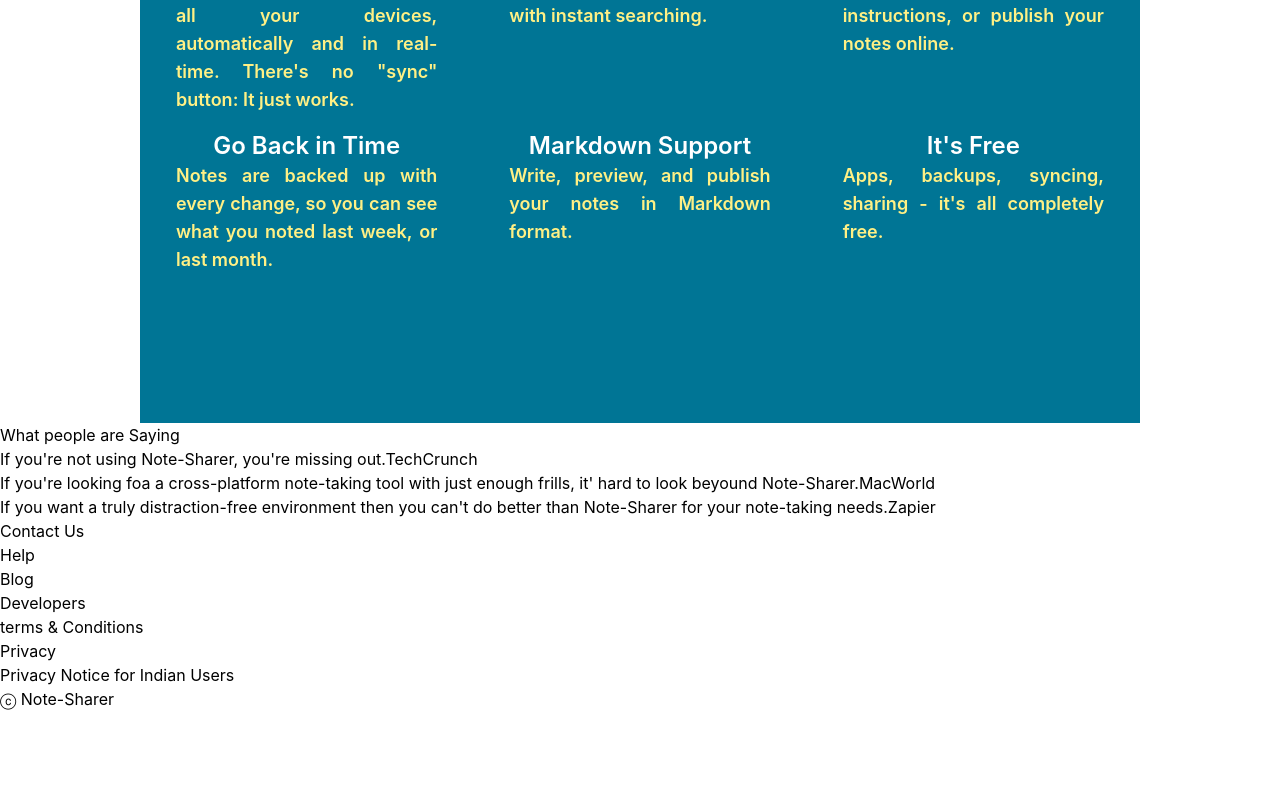
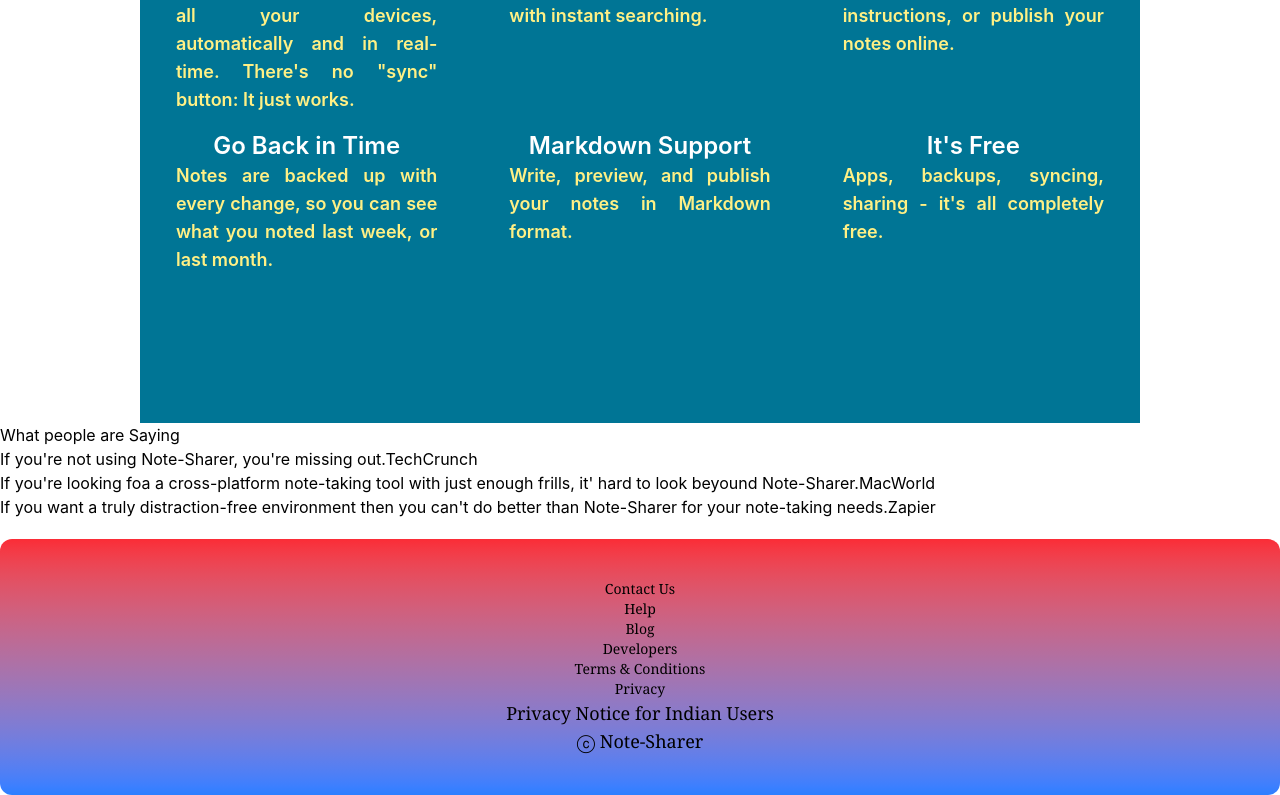
Before and after one commit to yashukaSan/Note-sharing-app, a React (Vite) app in the folder client/: page / in a window 1280 px wide. Shown: the part 1577-2372 px from the top of the page. Before the commit the page ends 2288 px from the top, so only its background shows below. Built offline with nearby package versions, Linux system fonts and the light colour scheme.

Commit message:
Refactor Footer component with dynamic links and styling
Refactored Footer component to use a links array for rendering. Updated footer styling with dark theme and added a privacy notice link.

```diff
--- a/client/components/Footer.tsx
+++ b/client/components/Footer.tsx
@@ -1,27 +1,52 @@
 import { Link } from 'react-router';
 
 export default function Footer(){
+  type Links ={
+    linkTo: string,
+    name: string
+  }
+  const links: Links[] = [
+    {
+      linkTo: "#contac-us",
+      name: "Contact Us"
+    },
+    {
+      linkTo: "#help",
+      name: "Help"
+    },
+    {
+      linkTo: "/blog",
+      name: "Blog"
+    },
+    {
+      linkTo: "/devs",
+      name: "Developers"
+    },
+    {
+      linkTo: "/tnc",
+      name: "Terms & Conditions"
+    },
+    {
+      linkTo: "/privacy",
+      name: "Privacy"
+    }
+
+  ]
     return (
-      <footer>
-        <ul>
-          <li>
-            <Link to="#contact-us">Contact Us</Link>
-          </li>
-          <li>
-            <Link to="#help">Help</Link>
-          </li>
-          <li>
-            <Link to="/blog">Blog</Link>
-          </li>
-          <li>
-            <Link to="/devs">Developers</Link>
-          </li>
-          <li>
-            <Link to="/tnc">terms & Conditions</Link>
-          </li>
-          <li>
-            <Link to="/privacy">Privacy</Link>
-          </li>
+      <footer className="rounded-xl font-serif text-xs md:text-lg py-10 mt-5 bg-linear-to-t from-blue-500 to-red-500 dark:bg-linear-to-tr dark:from-purple-500 dark:to-black dark:text-yellow-200 grid items-center justify-center text-center ">
+        <ul className='grid'>
+          {
+            links.map((item, ind)=> {
+              return(
+                <li className='text-sm hover:text-[#dfdfdf] 'key={`footer-${ind}`} >
+                  <Link to={`${item.linkTo}`}>
+                  {item.name}
+                  </Link>
+                </li>
+              )
+            })
+          }
+
         </ul>
         <a href="https://www.startupindia.gov.in/content/sih/en/privacy-policy.html">
           Privacy Notice for Indian Users
```
